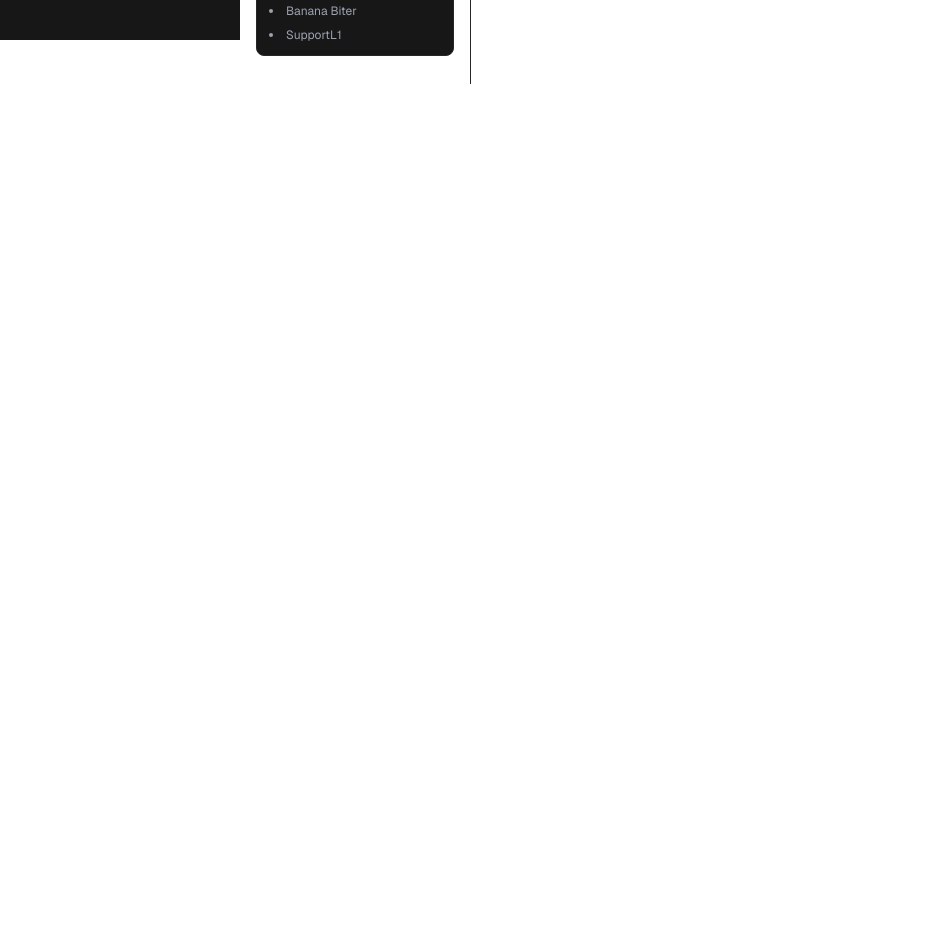
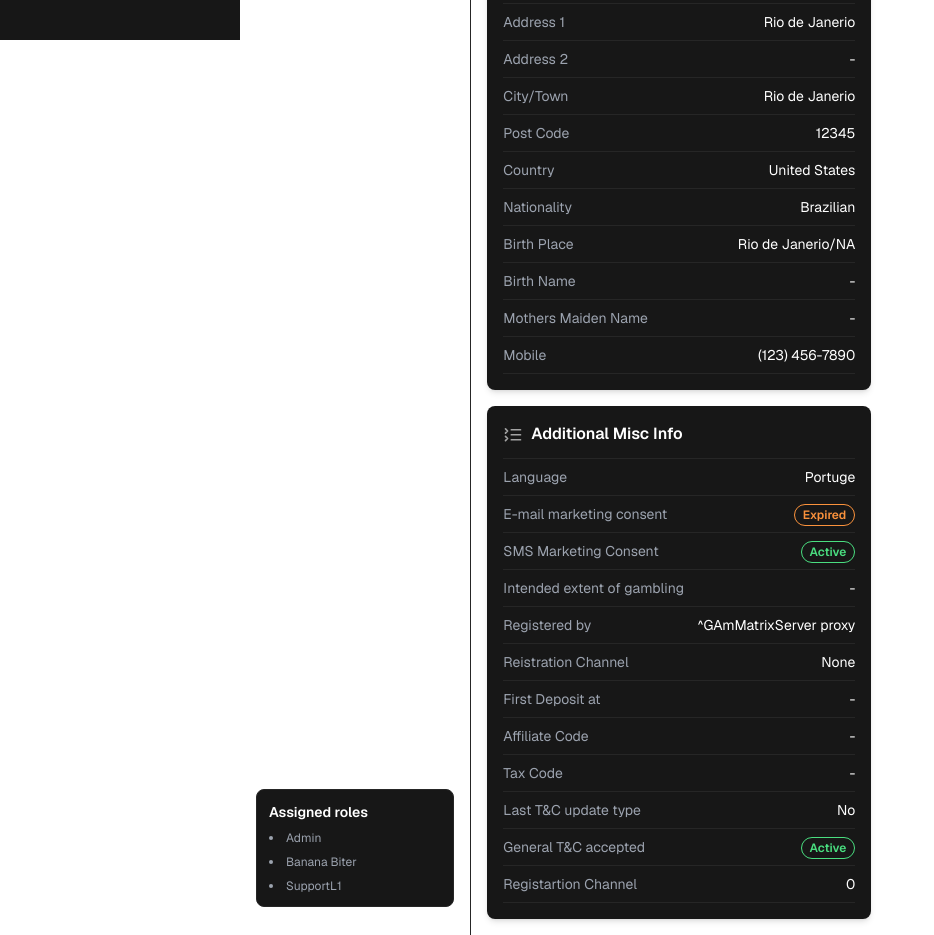
Before and after one commit to osama-alpha/ui-app-task, a Next.js app: page / in a window 1280 px wide. Shown: the part 760-1695 px from the top of the page, without its empty margins (0-934 px from the left). Before the commit the page ends 844 px from the top, so only its background shows below. Built offline with nearby package versions, Linux system fonts and the light colour scheme.

Commit message:
feat(player info): add contact and miscellaneous info sections to PlayerInfoContainer

```diff
--- a/src/app/components/PlayerInfoContainer.tsx
+++ b/src/app/components/PlayerInfoContainer.tsx
@@ -17,7 +17,6 @@ const PlayerInfoContainer: React.FC = () => {
     status: 'Active',
     selfExclusion: 'Not self-excluded',
   };
-
   const PLAYER_INFO_FIELDS: {
     label: string;
     key: keyof typeof PLAYER_INFO_DATA;
@@ -35,6 +34,72 @@ const PlayerInfoContainer: React.FC = () => {
     { label: 'Attachments', key: 'attachments' },
     { label: 'Registered at', key: 'registeredAt' },
     { label: 'Last login', key: 'lastLogin' },
+  ];
+  const PLAYER_CONTACT_DATA = {
+    address1: 'Rio de Janerio',
+    address2: '-',
+    city_town: 'Rio de Janerio',
+    post_code: '12345',
+    country: 'United States',
+    nationality: 'Brazilian',
+    birthplace: 'Rio de Janerio/NA',
+    birthname: '-',
+    mothers_maiden_name: '-',
+    mobile: '(123) 456-7890',
+
+  };
+
+  const PLAYER_CONTACT_FIELDS: {
+    label: string;
+    key: keyof typeof PLAYER_CONTACT_DATA;
+    type?: 'active' | 'excluded' | 'expired';
+  }[] = [
+    { label: 'Address 1', key: 'address1' },
+    { label: 'Address 2', key: 'address2' },
+    { label: 'City/Town', key: 'city_town' },
+    { label: 'Post Code', key: 'post_code' },
+    { label: 'Country', key: 'country' },
+    { label: 'Nationality', key: 'nationality' },
+    { label: 'Birth Place', key: 'birthplace' },
+    { label: 'Birth Name', key: 'birthname' },
+    { label: 'Mothers Maiden Name', key: 'mothers_maiden_name' },
+    { label: 'Mobile', key: 'mobile' },
+  ];
+  const PLAYER_MISC_INFO_DATA = {
+    language: 'Portuge',
+    email_m_consent: 'Expired',
+    sms_m_consent: 'Active',
+    intended_gambling: '-',
+    registered_by: '^GAmMatrixServer proxy',
+    registration_channel: 'None',
+    first_deposit: '-',
+    affiliate_code: '-',
+    tax_code: '-',
+    tc_update:  'No',
+    tc_accepted:  'Active',
+    registration_channel2:  '0',
+
+
+  };
+
+  const PLAYER_MISC_INFO_FIELDS: {
+    label: string;
+    key: keyof typeof PLAYER_MISC_INFO_DATA;
+    type?: 'active' | 'excluded' | 'expired';
+  }[] = [
+    { label: 'Language', key: 'language' },
+    { label: 'E-mail marketing consent', key: 'email_m_consent', type: 'expired' },
+    { label: 'SMS Marketing Consent', key: 'sms_m_consent', type: 'active' },
+    { label: 'Intended extent of gambling', key: 'intended_gambling' },
+    { label: 'Registered by', key: 'registered_by' },
+    { label: 'Reistration Channel', key: 'registration_channel' },
+    { label: 'First Deposit at', key: 'first_deposit' },
+    { label: 'Affiliate Code', key: 'affiliate_code' },
+    { label: 'Tax Code', key: 'tax_code' },
+    { label: 'Last T&C update type', key: 'tc_update' },
+    { label: 'General T&C accepted', key: 'tc_accepted', type:'active' },
+    { label: 'Registartion Channel', key: 'registration_channel2' },
+
   ];
 
   return (
@@ -54,6 +119,18 @@ const PlayerInfoContainer: React.FC = () => {
             data={PLAYER_INFO_DATA}
             fields={PLAYER_INFO_FIELDS}
           />
+          <PlayerInfo
+            title="Contact Info"
+            imageSrc="/phone.svg"
+            data={PLAYER_CONTACT_DATA}
+            fields={PLAYER_CONTACT_FIELDS}
+          />
+          <PlayerInfo
+            title="Additional Misc Info "
+            imageSrc="/Misc.svg"
+            data={PLAYER_MISC_INFO_DATA}
+            fields={PLAYER_MISC_INFO_FIELDS}
+          />
         </div>
       </div>
     </div>
--- a/src/app/page.tsx
+++ b/src/app/page.tsx
@@ -10,8 +10,7 @@ export default function Home() {
 
   return (
     <main
-      className={`bg-primary flex  flex-row text-white transition-all duration-300  w-full
-      `}
+      className={`bg-primary flex  flex-row text-white transition-all duration-300  w-full`}
     >
       <Sidebar
         isSidebarOpen={isSidebarOpen}
```
Also changed, not shown: public/phone.svg (added), src/app/components/PlayerInfoCollapsableCard.tsx (added).
